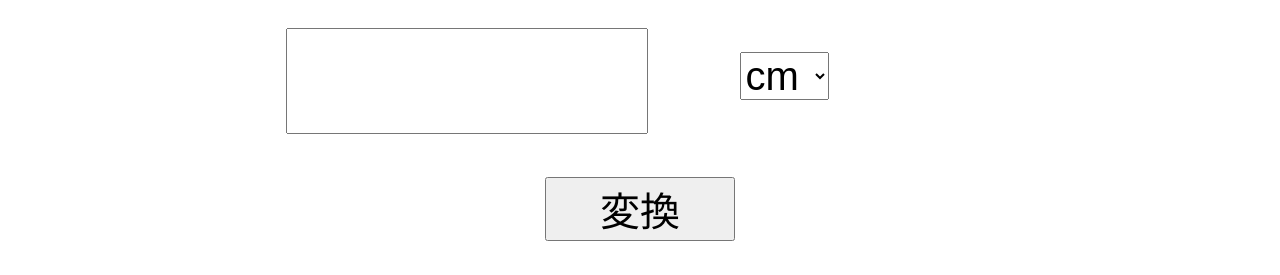
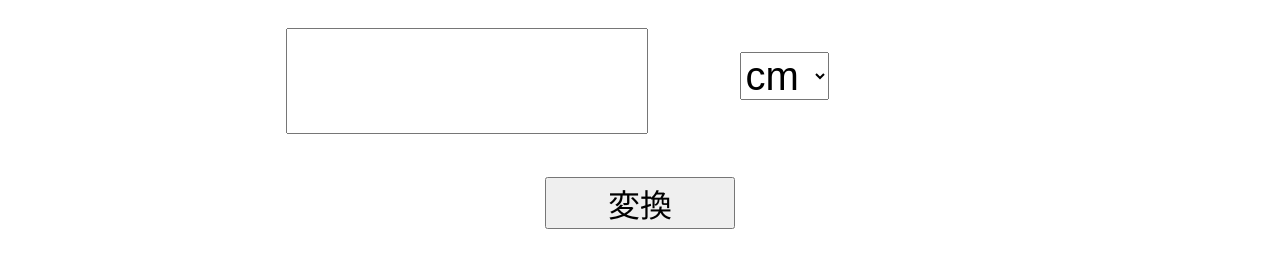
Before and after one commit to uwf-inter/exchangeunit.io, a plain HTML site: page index.html in a window 1280 px wide. Shown: the part 525-800 px from the top of the page. Drawn offline with Linux system fonts and the light colour scheme.

Commit message:
変換ボタンのフォント変更

```diff
--- a/style.css
+++ b/style.css
@@ -53,5 +53,5 @@ h3 {
 
 .exchange_btn {
     width: 15%;
-    font-size: 40px;
+    font-size: 2.5vw;
 }
```
